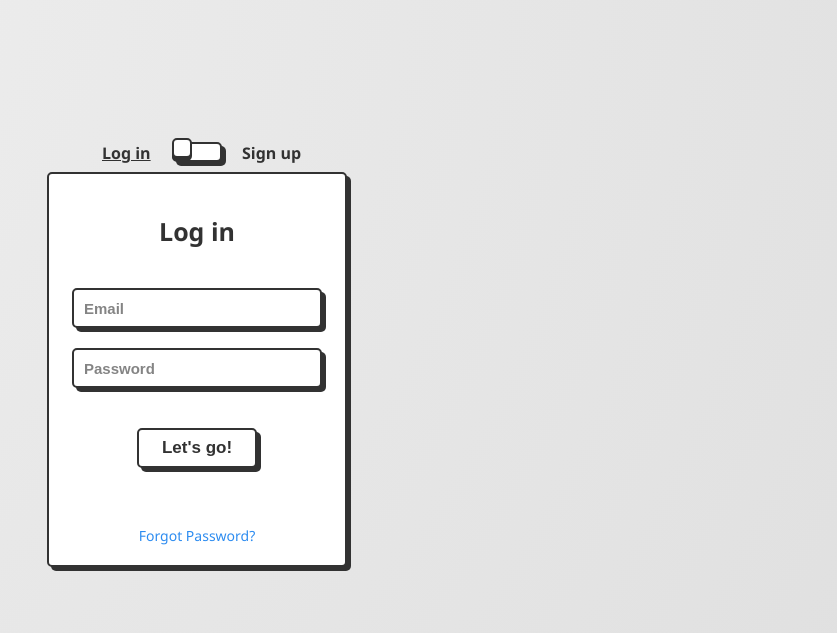
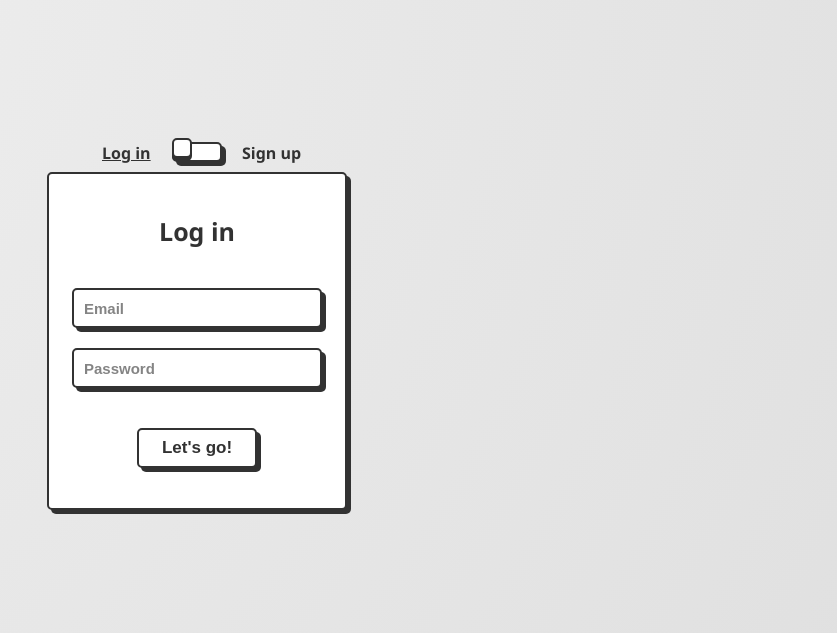
Before and after one commit to TuanDatCoder/auth-ui-collection, a plain HTML site: page 03-flip-card-auth/login.html in a window 1280 px wide. Shown: the part 68-701 px from the top of the page, without its empty margins (443-1280 px from the left). Drawn offline with Linux system fonts and the light colour scheme.

Commit message:
update readme

```diff
--- a/03-flip-card-auth/login.html
+++ b/03-flip-card-auth/login.html
@@ -29,7 +29,6 @@
             <input type="email" placeholder="Email" required class="flip-card__input">
             <input type="password" placeholder="Password" required class="flip-card__input">
             <button type="submit" class="flip-card__btn">Let's go!</button>
-            <p class="links"><a href="forgot.html">Forgot Password?</a></p>
           </form>
         </div>
         <div class="flip-card__back">
```
Also changed, not shown: 03-flip-card-auth/screenshot.png, 1 other file.
